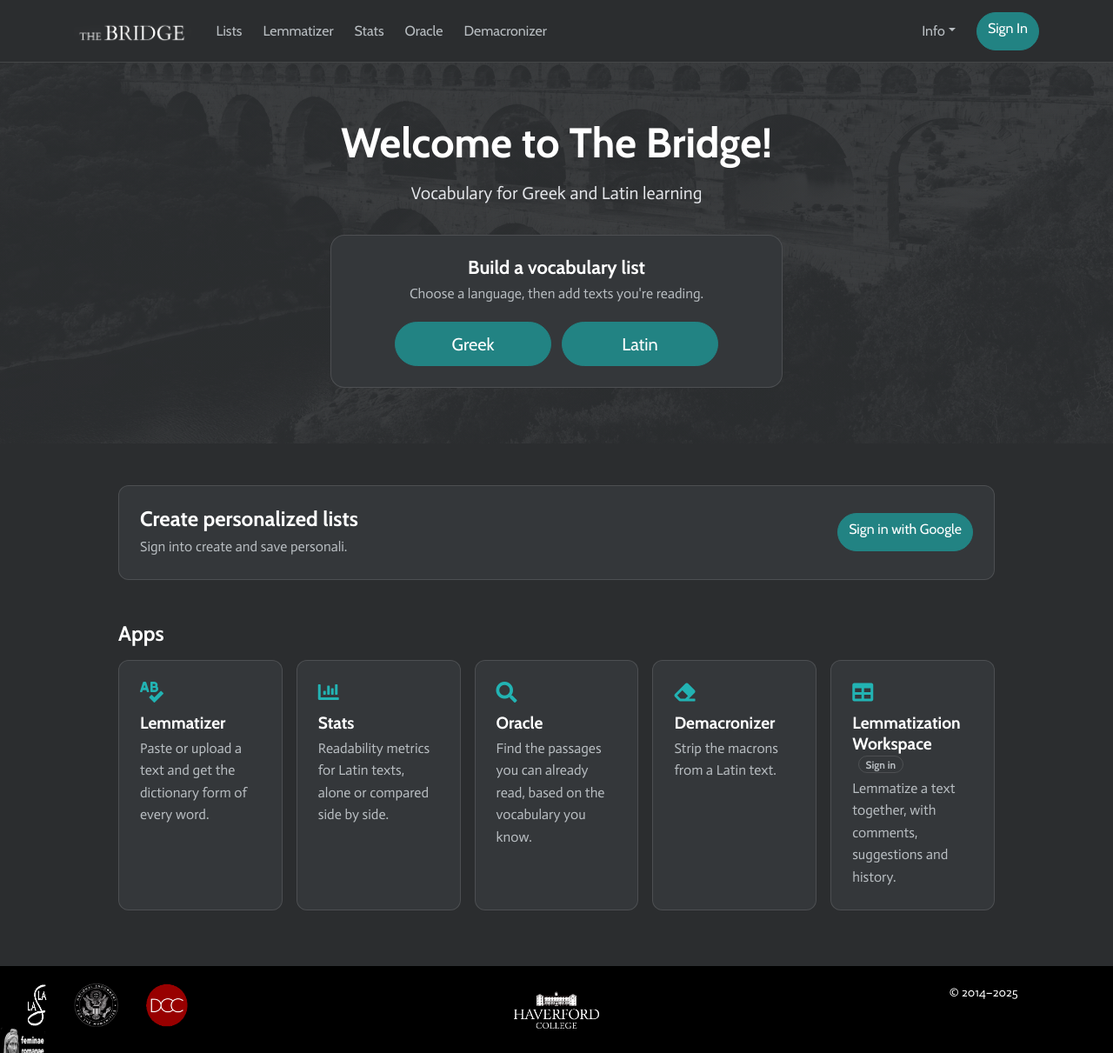
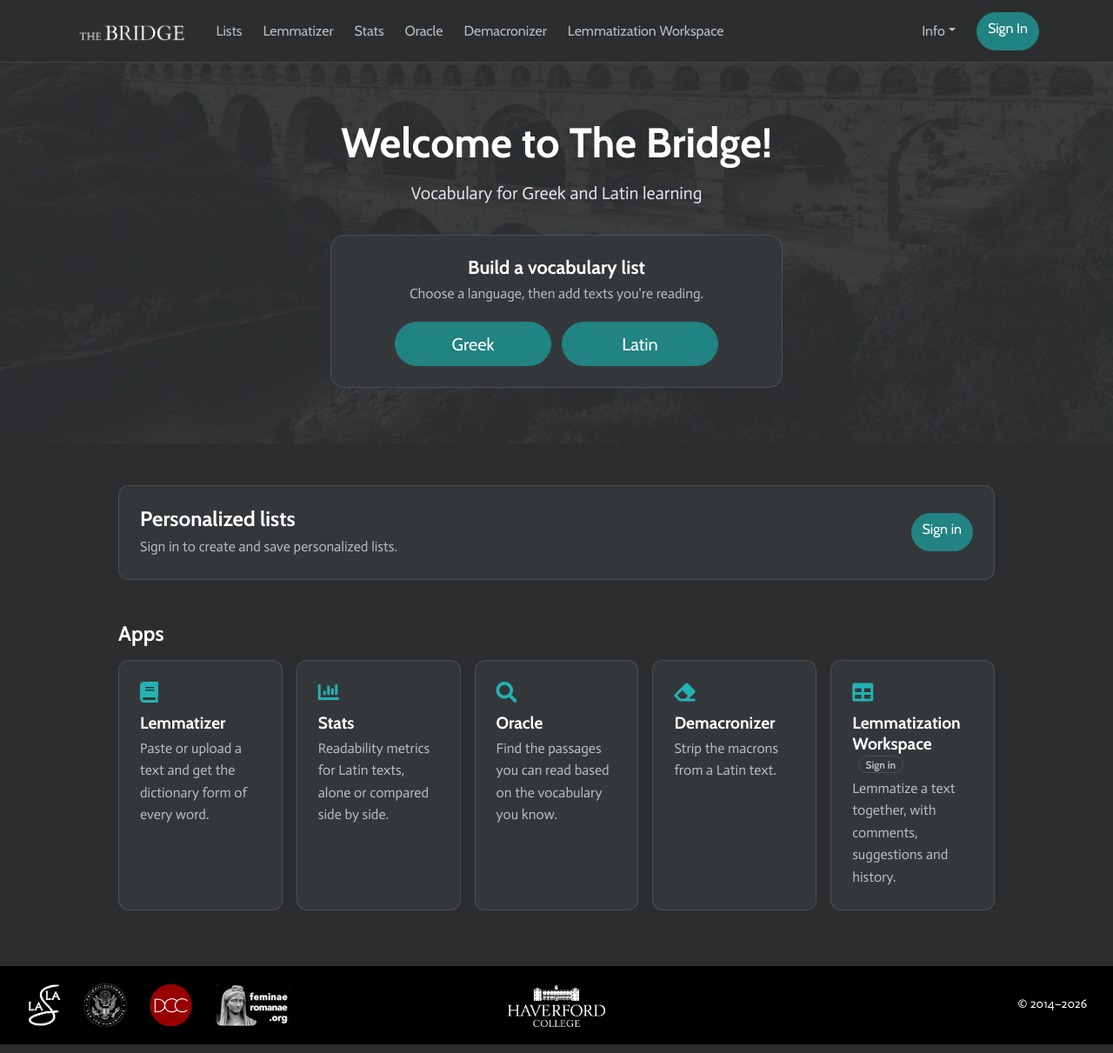
Before and after one commit to HCDigitalScholarship/FastBridge, a FastAPI app: page / in a window 1280 px wide. Shown: the whole page at 87% size. Run offline with FastAPI, Linux system fonts and the light colour scheme; parts of the project's set-up code (start-up, migrations or seed data) failed here and were passed over; some libraries are stand-ins or nearby versions.

Commit message:
Updating some elements

```diff
--- a/FastBridgeApp/static/assets/css/styles.css
+++ b/FastBridgeApp/static/assets/css/styles.css
@@ -17,6 +17,11 @@ a {
 a:hover,
 a:focus {
   color: var(--text-primary);
+}
+/* Links inside running text need more than color to stand out (WCAG link-in-text-block) */
+p a:not(.btn) {
+  text-decoration: underline;
+  text-underline-offset: 2px;
 }
 .btn-primary,
 .btn-default,
@@ -56,22 +61,6 @@ a:focus {
 img {
   max-width: 100%;
   height: auto;
-}
-.footerImages {
-  max-height: 60px;
-  min-width: 9vh;
-  height: 60px;
-  width: auto;
-  padding: 1vh 1vh 1vh 1vh;
-}
-
-.img-responsive {
-  width: auto;
-  height: 50px;
-}
-.img-feminae {
-  width: 86px;
-  height: 50px;
 }
 
 .btn-nonbs {
@@ -198,11 +187,38 @@ img {
 footer {
   background-color: #000; /* black in both themes: partner logos have dark backgrounds baked in */
   color: #fff;
-  overflow: hidden;
-  max-height: 100px;
-  min-height: 90px;
-  height: 120px;
-  padding: 20px 0;
+  padding: 20px 30px;
+}
+/* Equal outer columns keep the Haverford logo truly centered */
+.footer-inner {
+  display: grid;
+  grid-template-columns: 1fr auto 1fr;
+  align-items: center;
+  gap: 1rem 2rem;
+}
+@media (max-width: 767.98px) {
+  .footer-inner {
+    grid-template-columns: 1fr;
+    justify-items: center;
+  }
+}
+.footer-partners {
+  display: flex;
+  align-items: center;
+  gap: 1.5rem;
+}
+footer img {
+  height: 50px;
+  width: auto;
+}
+#copyright {
+  margin: 0;
+  justify-self: end;
+}
+@media (max-width: 767.98px) {
+  #copyright {
+    justify-self: center;
+  }
 }
 nav {
   height: var(--nav-height);
@@ -585,6 +601,7 @@ select {
 #main-nav .nav-link {
   color: var(--text-muted);
   padding: 0.5rem 0.75rem;
+  white-space: nowrap;
 }
 
 #main-nav .nav-link:hover,
--- a/FastBridgeApp/templates/about.html
+++ b/FastBridgeApp/templates/about.html
@@ -10,10 +10,10 @@ T<title>Bridge: About</title>
       <section class="content-section">
         <div class="container">
 
-  <strong>The Bridge&nbsp;</strong> is a suite of free educational apps developed at <a href="https://www.haverford.edu">Haverford College</a>
+  <p><strong>The Bridge&nbsp;</strong> is a suite of free educational apps developed at <a href="https://www.haverford.edu">Haverford College</a>
   that supports the reading of Greek and Latin texts by &nbsp;providing vocabulary support and analysis to readers and instructors.
 
-  The development of The Bridge ecosystem was made possible by the financial support of Haverford College (2014–2023), the <a href="https://www.neh.gov/">National Endowment for the Humanities (2023–2025)</a>, a Program Grant from the <a href="http://caas-cw.org/wp/caas/grants/">Classical Association of the Atlantic States (2015)</a>, and a Mellon Digital Humanities Grant (2014-2015).
+  The development of The Bridge ecosystem was made possible by the financial support of Haverford College (2014–2023), the <a href="https://www.neh.gov/">National Endowment for the Humanities (2023–2025)</a>, a Program Grant from the <a href="http://caas-cw.org/wp/caas/grants/">Classical Association of the Atlantic States (2015)</a>, and a Mellon Digital Humanities Grant (2014-2015).</p>
   <br>
   <h3 style="margin:2rem 0;">Bridge/Lists</h3>
   <p style="padding-left: 30px;"><em><a href="http://bridge.haverford.edu">Lists</a></em>&nbsp;enables students and instructors to generate customized vocabulary lists from its database of Greek and Latin textbooks and texts. A list might include all the vocabulary from a core list, an ancient text, or a textbook. But users can focus on a selection of a list or work and also customize their lists to take into account textbooks that they have used, core lists they have mastered, and texts they have already read. They can also create lists of words that appear in their text and other texts that have read or might read. These lists can then be sorted, searched, and filtered to focus on one or more parts of speech, among other options, and then printed or downloaded in a variety of formats. The links for lists can also be shared directly with users.
--- a/FastBridgeApp/templates/footer.html
+++ b/FastBridgeApp/templates/footer.html
@@ -1,28 +1,13 @@
 <footer class="footer">
-  <div class="row">
-    <div id="firstColumnFooter" class="d-none d-sm-block col-sm-4 col-md-4 col-lg-3 container-fluid">
-      <div class="row text-center m5">
-        <div class="col-xs-3 col-sm-1 p5"></div>
-
-    <div class="col-xs-4 col-sm-2 p6 align-items-center">
-        <a href="https://www.lasla.uliege.be"><img class="verticalcenter max-width: 95% img-responsive"  id="LASLA-logo" src="/assets/img/LASLA-logo.png"></img></a></div>
-    <div class="col-xs-4 col-sm-3 p6 align-items-center">
-        <a href="https://www.neh.gov/divisions/odh"><img class="verticalcenter max-width: 95% img-responsive"  id="NEH-logo" src="/assets/img/NEH-logo.png"></img></a></div>
-    <div class="col-xs-4 col-sm-3 p5 align-items-center">
-        <a href="http://dcc.dickinson.edu"><img class="verticalcenter max-width: 95% img-responsive" id="DCC-logo" src="/assets/img/DCC-logo.png"></img></a></div>
-    <div class="col-xs-4 col-sm-3 p5 align-items-center" style="display:flex">
-        <a href="https://feminaeromanae.org/" width="20"><img class="verticalcenter img-feminae" id="Feminae-logo" src="/assets/img/feminae_removebg.png"></img></a></div>
-       </div>
+  <div class="footer-inner">
+    <div class="footer-partners">
+      <a href="https://www.lasla.uliege.be"><img src="/assets/img/LASLA-logo.png" alt="LASLA"></a>
+      <a href="https://www.neh.gov/divisions/odh"><img src="/assets/img/NEH-logo.png" alt="National Endowment for the Humanities"></a>
+      <a href="http://dcc.dickinson.edu"><img src="/assets/img/DCC-logo.png" alt="Dickinson College Commentaries"></a>
+      <a href="https://feminaeromanae.org/"><img src="/assets/img/feminae_removebg.png" alt="Feminae Romanae"></a>
     </div>
-
-    <div id="secondColumnFooter" class="col-xs-12 col-sm-4 col-md-4 col-lg-6 container-fluid col-centered">
-      <p class="text-center">
-        <a href="http://www.haverford.edu/classics" id="haverfordlogo"><img class="footerImages" src="/assets/img/Haverford_Logo_White.png" class="center-block"  alt="Haverford College"/></a>
-      </p>
-    </div>
-    <div id="thirdColumnFooter" class="d-none d-sm-block col-sm-4 col-md-4 col-lg-3 container-fluid">
-      <p class="text-center" id="copyright"> © 2014–2025</p>
-    </div>
+    <a href="http://www.haverford.edu/classics" id="haverfordlogo"><img src="/assets/img/Haverford_Logo_White.png" alt="Haverford College"></a>
+    <p id="copyright">© 2014–2026</p>
   </div>
 
 
--- a/FastBridgeApp/templates/index.html
+++ b/FastBridgeApp/templates/index.html
@@ -85,10 +85,10 @@
   <section class="home-section" aria-label="Your account">
     <div class="home-card home-account" id="home-signin">
       <div>
-        <h2>Create personalized lists</h2>
-        <p>Sign into create and save personali.</p>
+        <h2>Personalized lists</h2>
+        <p>Sign in to create and save personalized lists.</p>
       </div>
-      <a class="btn btn-primary" href="/account/signin">Sign in with Google</a>
+      <a class="btn btn-primary" href="/account/signin">Sign in</a>
     </div>
     <div class="home-card" id="home-lists" hidden>
       <div class="home-account">
@@ -103,7 +103,7 @@
     <h2 id="home-apps-heading">Apps</h2>
     <div class="home-apps">
       <a class="home-card home-app" href="/lemmatizer/">
-        <i class="fas fa-spell-check" aria-hidden="true"></i>
+        <i class="fas fa-book" aria-hidden="true"></i>
         <h3>Lemmatizer</h3>
         <p>Paste or upload a text and get the dictionary form of every word.</p>
       </a>
@@ -115,7 +115,7 @@
       <a class="home-card home-app" href="/oracle">
         <i class="fas fa-search" aria-hidden="true"></i>
         <h3>Oracle</h3>
-        <p>Find the passages you can already read, based on the vocabulary you know.</p>
+        <p>Find the passages you can read based on the vocabulary you know.</p>
       </a>
       <a class="home-card home-app" href="/demacronizer">
         <i class="fas fa-eraser" aria-hidden="true"></i>
--- a/FastBridgeApp/templates/navbar.html
+++ b/FastBridgeApp/templates/navbar.html
@@ -8,6 +8,7 @@
         {% for href, label in [("/select", "Lists"), ("/lemmatizer/", "Lemmatizer"), ("/stats", "Stats"), ("/oracle", "Oracle"), ("/demacronizer", "Demacronizer")] %}
         <li class="nav-item"><a class="nav-link" href="{{ href }}"{% if path.startswith(href.rstrip('/')) %} aria-current="page"{% endif %}>{{ label }}</a></li>
         {% endfor %}
+        <li class="nav-item"><a class="nav-link" href="{{ '/lemma-workspace/' if request.cookies.get('user_token') else '/account/signin?next=/lemma-workspace/' }}"{% if path.startswith('/lemma-workspace') %} aria-current="page"{% endif %}>Lemmatization Workspace</a></li>
       </ul>
 
       <ul class="nav navbar-nav">
@@ -78,12 +79,6 @@
                     <div class="dropdown-divider" role="separator"></div>
                     <a class="dropdown-item"
                        role="menuitem"
-                       href="/lemma-workspace">
-                      <i class="fas fa-table" aria-hidden="true"></i> Lemmatization Workspace
-                    </a>
-                    <div class="dropdown-divider" role="separator"></div>
-                    <a class="dropdown-item"
-                       role="menuitem"
                        href="/account/settings">
                       <i class="fas fa-cog" aria-hidden="true"></i> Settings
                     </a>
```
